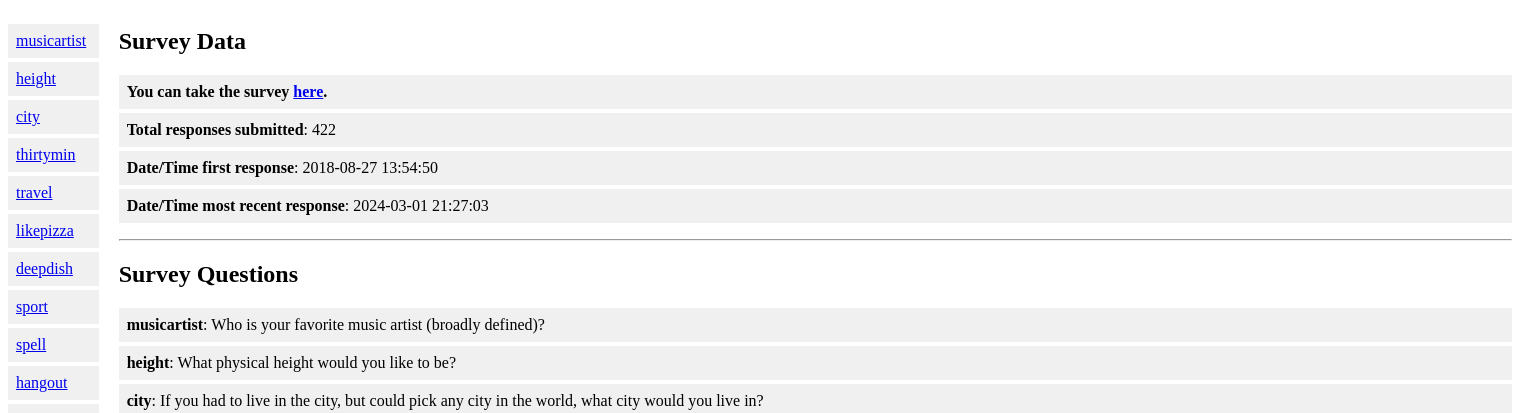
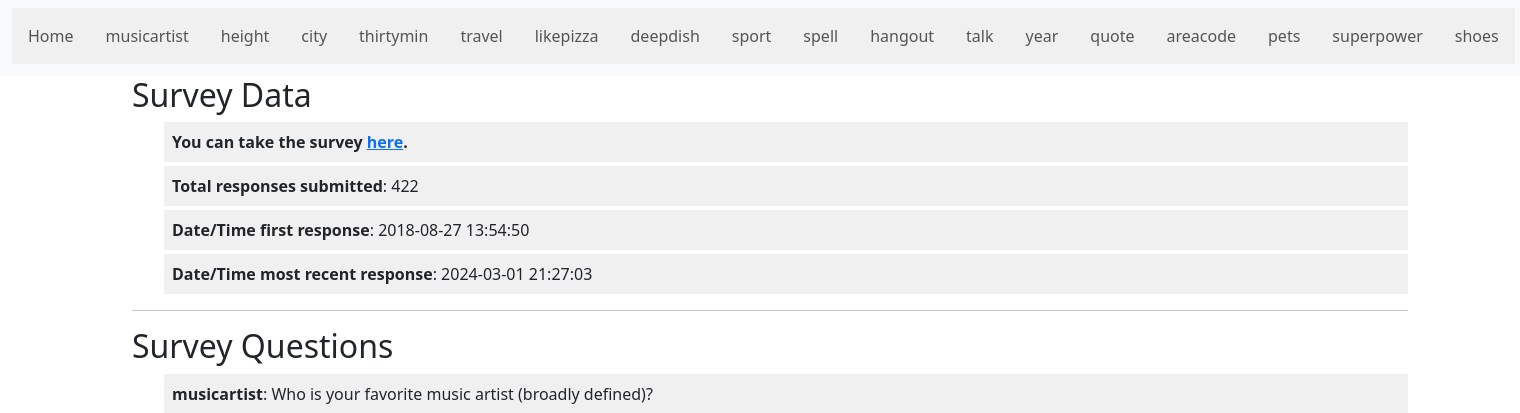
Before and after one commit to IWU-CS253/cs253-funsurvey1-f25-websitez, a Flask app: page / in a window 1520 px wide. Shown: the top 413 px of the page. Run offline with Flask 3, Linux system fonts and the light colour scheme.

Commit message:
Added navbar

```diff
--- a/templates/layout.html
+++ b/templates/layout.html
@@ -3,18 +3,27 @@
 <head>
     <title>Fun Survey Dashboard</title>
     <link rel="stylesheet" type="text/css" href="{{ url_for('static', filename='style.css') }}">
+    <link href="https://cdn.jsdelivr.net/npm/bootstrap@5.3.3/dist/css/bootstrap.min.css" rel="stylesheet">
 </head>
 <body>
 
+<nav class="navbar navbar-expand-sm bg-light">
+    <div class="container-fluid">
+    <!-- Links -->
+    <ul class="navbar-nav">
+        <li class="nav-item"><a class="nav-link" href="/">Home</a></li>
+        {% for key, value in label_dict.items() %}
+            {%  if key != "Timestamp" %}
+            <li class="nav-item"><a class="nav-link" href="{{ url_for(key) }}">{{ key }}</a></li>
+            {%  endif %}
+        {% endfor %}
+    </ul>
+  </div>
+
+</nav>
+
 <div class="container">
     <div class="left-column">
-        <ul>
-            {% for key, value in label_dict.items() %}
-                {%  if key != "Timestamp" %}
-                <li><a href="{{ url_for(key) }}">{{ key }}</a></li>
-                {%  endif %}
-            {% endfor %}
-        </ul>
     </div>
 
     <div class="page">
```
